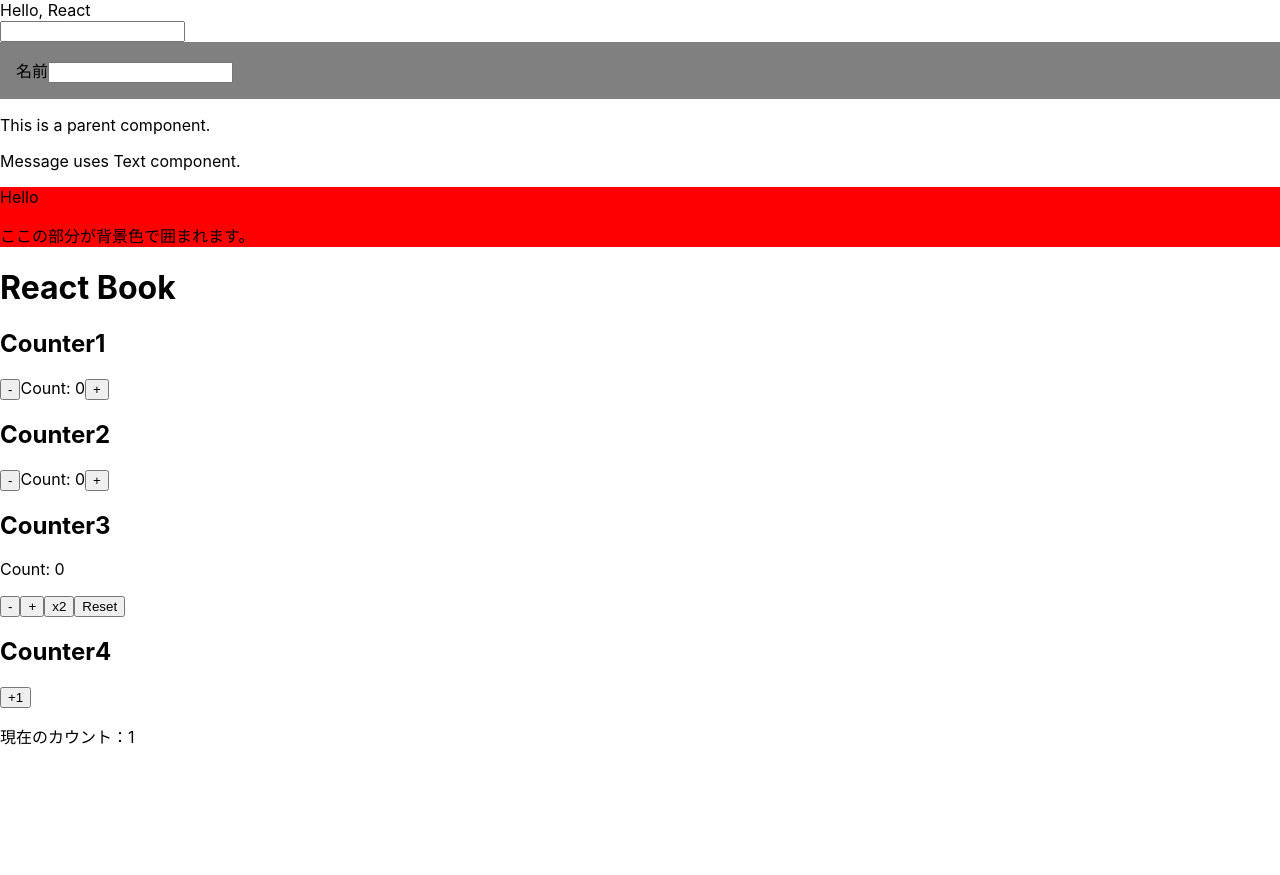
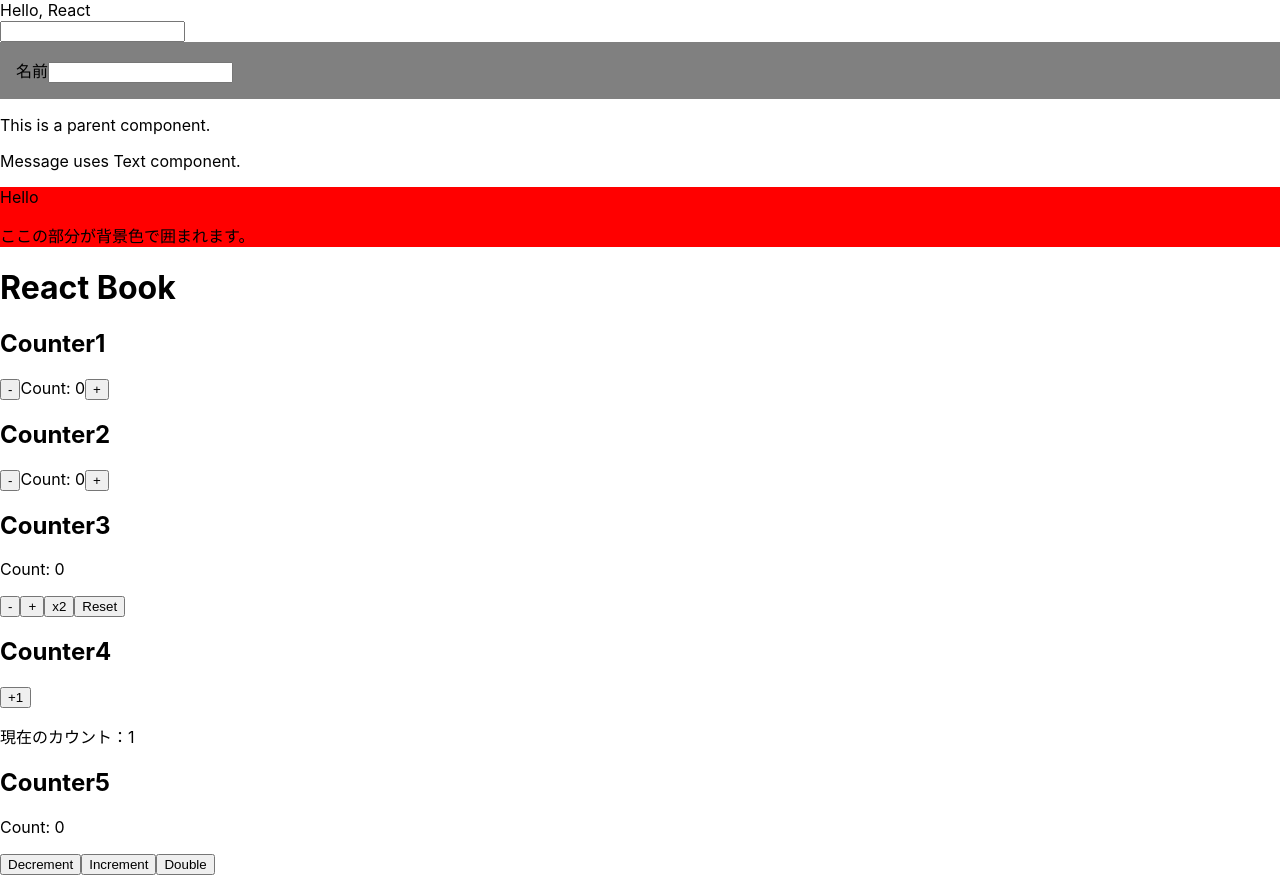
Before and after one commit to KazumasaYasui/ts-react-next, a React (Create React App) app in the folder chapter3/react-sample/: page / in a window 1280 px wide. Before the commit the page ends 800 px from the top, so only its background shows below. Built offline with nearby package versions, Linux system fonts and the light colour scheme.

Commit message:
useCallback追加

```diff
--- /dev/null
+++ b/chapter3/react-sample/src/components/UseCallbackSample.tsx
@@ -0,0 +1,44 @@
+import React, { memo, useState, useCallback } from 'react'
+
+type ButtonProps = {
+  onClick: () => void
+}
+
+// 通常の関数コンポーネント
+const DecrementButton = (props: ButtonProps) => {
+  const { onClick } = props
+  console.log('DecrementButtonが再描画されました')
+  return <button onClick={onClick}>Decrement</button>
+}
+
+// メモ化した関数コンポーネント
+const IncrementButton = memo((props: ButtonProps) => {
+  const { onClick } = props
+  console.log('IncrementButtonが再描画されました')
+  return <button onClick={onClick}>Increment</button>
+})
+
+// メモ化した関数コンポーネント
+const DoubleButton = memo((props: ButtonProps) => {
+  const { onClick } = props
+  console.log('DoubleButtonが再描画されました')
+  return <button onClick={onClick}>Double</button>
+})
+
+export const Parent = () => {
+  const [count, setCount] = useState(0)
+  const decrement = () => setCount((c) => c - 1)
+  const increment = () => setCount((c) => c + 1)
+  // useCallbackを使って関数をメモ化
+  const double = useCallback(() => setCount((c) => c * 2), [])
+
+  return (
+    <div>
+      <h2>Counter5</h2>
+      <p>Count: {count}</p>
+      <DecrementButton onClick={decrement} />
+      <IncrementButton onClick={increment} />
+      <DoubleButton onClick={double} />
+    </div>
+  )
+}
--- a/chapter3/react-sample/src/index.tsx
+++ b/chapter3/react-sample/src/index.tsx
@@ -10,6 +10,7 @@
 import { Counter as Counter1 } from './components/CounterWithUseState';
 import { Counter as Counter2 } from './components/CounterWithUseReducer';
 import { Parent } from './components/Parent';
+import { Parent as UseCallbackSample } from './components/UseCallbackSample';
 import reportWebVitals from './reportWebVitals';
 
 const root = ReactDOM.createRoot(
@@ -26,6 +27,7 @@
     <Counter1 initialValue={0} />
     <Counter2 initialValue={0} />
     <Parent />
+    <UseCallbackSample />
   </React.StrictMode>
 );
 
```
